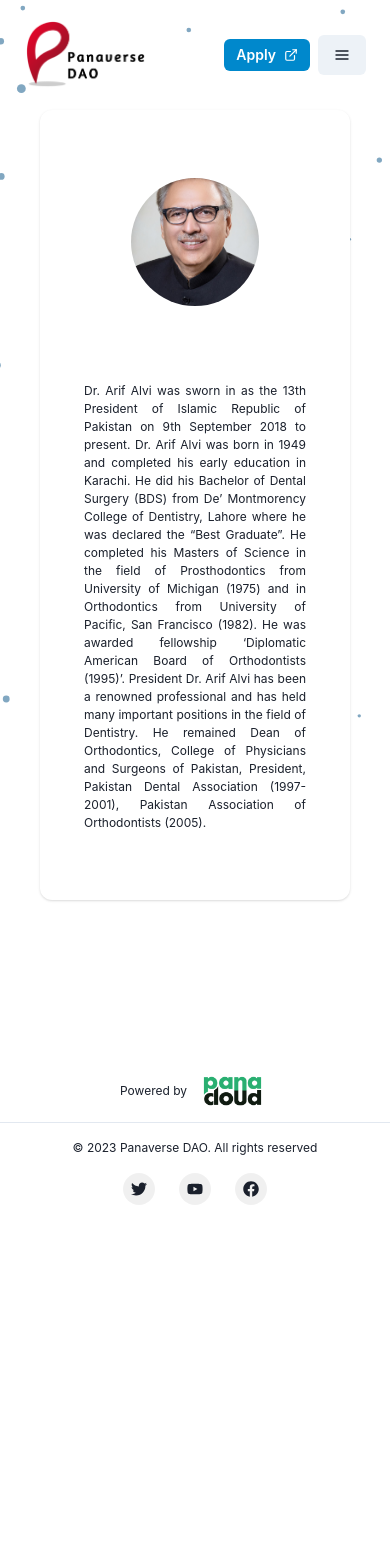
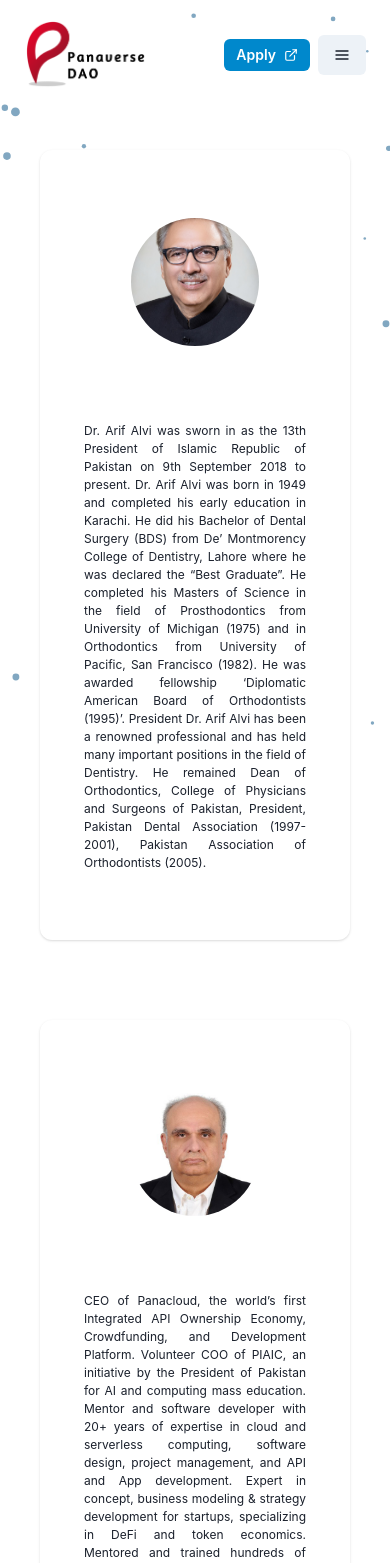
Before and after one commit to ShahzaibSE/panaverse-dao-syllabus-nextjs-website, a Next.js app: page /about in a window 390 px wide. Shown: the top 1563 px of the page. Before the commit the page ends 1221 px from the top, so only its background shows below. Built offline with nearby package versions, Linux system fonts and the light colour scheme.

Commit message:
FEAT: More Information on about responsive page

```diff
--- a/components/About/about.tsx
+++ b/components/About/about.tsx
@@ -19,7 +19,7 @@ import "react-slideshow-image/dist/styles.css";
 import Particles from "react-tsparticles";
 import { loadFull } from "tsparticles";
 //
-import { Box } from "@chakra-ui/react";
+import { Box, Flex, Spacer } from "@chakra-ui/react";
 import { wrap } from "module";
 import {
   speciliazed_courses,
@@ -29,6 +29,7 @@ import AboutDetails from "../Utils/aboutDetails";
 import About from "@/app/about/page";
 import { about_profile_details } from "../Utils/util";
 import Slider from "react-slick";
+import { AboutProfile } from "../Utils/model";
 // ----- //
 /** Adding Custom animations in object */
 // ----- //
@@ -154,7 +155,35 @@ export default function AboutPage() {
         transition={{ duration: 0.5 }}
         ref={ref}
       >
-        <Box>
+        <Flex
+          justify={"space-around"}
+          direction={["column", "row"]}
+        >
+          {about_profile_details.map(
+            (
+              about_profile_details: AboutProfile,
+              index: number
+            ) => {
+              return (
+                <Box key={index}>
+                  <AboutDetails
+                    key={index}
+                    title={
+                      about_profile_details.title
+                    }
+                    description={
+                      about_profile_details.description
+                    }
+                    imageUrl={
+                      about_profile_details.imageUrl
+                    }
+                  />
+                </Box>
+              );
+            }
+          )}
+        </Flex>
+        {/* <Box>
           <AboutDetails
             title={about_profile_details[0].title}
             description={
@@ -164,7 +193,7 @@ export default function AboutPage() {
               about_profile_details[0].imageUrl
             }
           />
-        </Box>
+        </Box> */}
       </motion.div>
     </Box>
   );
--- /dev/null
+++ b/components/Contact/contact.tsx
@@ -0,0 +1,38 @@
+"use client";
+import React from 'react';
+import {
+    Box,
+    Wrap,
+    Flex,
+    Text,
+    Stack,
+    Heading,
+    Button,
+    Container,
+    Image,
+    Spacer,
+    Card,
+    CardBody,
+    CardHeader,
+    CardFooter,
+    WrapItem,
+  } from "@chakra-ui/react";
+
+export default function ContactPage() {
+  return (
+    <Box>
+        <Card>
+            <CardHeader>
+                <Heading textAlign={"left"} fontSize={["lg", "xl", "2xl"]}>Contact Us</Heading>
+            </CardHeader>
+            <CardBody>
+                <Flex p={10}>
+                    <form>
+
+                    </form>
+                </Flex>
+            </CardBody>
+        </Card>
+    </Box>
+  )
+}
--- a/components/Utils/aboutDetails.tsx
+++ b/components/Utils/aboutDetails.tsx
@@ -20,7 +20,7 @@ export default function AboutDetails(props: any) {
   const { title, description, imageUrl } = props;
   return (
     // <Card size={"lg"}>
-      <Card size={"lg"} mx={10}>
+      <Card size={"lg"} mx={10} my={10}>
         <CardHeader>
           <Flex>
             <Flex
--- a/components/Utils/util.tsx
+++ b/components/Utils/util.tsx
@@ -429,14 +429,14 @@ export const about_profile_details: Array<AboutProfile> =
     Pakistan Association of Orthodontists (2005).`,
       imageUrl: "assets/president-arif-alvi.jpeg",
     },
-    // {
-    //   title: "Chairman Zia Khan",
-    //   description: `CEO of Panacloud, the world’s first Integrated API Ownership Economy, Crowdfunding, and Development Platform. Volunteer COO of PIAIC, an initiative by the President of Pakistan for AI and computing mass education.
-    //   Mentor and software developer with 20+ years of expertise in cloud and serverless computing, software design, project management, and API and App development.
-    //   Expert in concept, business modeling & strategy development for startups, specializing in DeFi and token economics.
-    //   Mentored and trained hundreds of thousands of developers.
-    //   Triple masters degrees in business administration, engineering, and finance from Arizona State University. Master in Economics from KU.
-    //   Certified Public Accountant and Certified Management Accountant in USA.`,
-    //   imageUrl: "assets/zia-khan.jpeg",
-    // },
+    {
+      title: "Chairman Zia Khan",
+      description: `CEO of Panacloud, the world’s first Integrated API Ownership Economy, Crowdfunding, and Development Platform. Volunteer COO of PIAIC, an initiative by the President of Pakistan for AI and computing mass education.
+      Mentor and software developer with 20+ years of expertise in cloud and serverless computing, software design, project management, and API and App development.
+      Expert in concept, business modeling & strategy development for startups, specializing in DeFi and token economics.
+      Mentored and trained hundreds of thousands of developers.
+      Triple masters degrees in business administration, engineering, and finance from Arizona State University. Master in Economics from KU.
+      Certified Public Accountant and Certified Management Accountant in USA.`,
+      imageUrl: "assets/zia-khan.jpeg",
+    },
   ];
```
